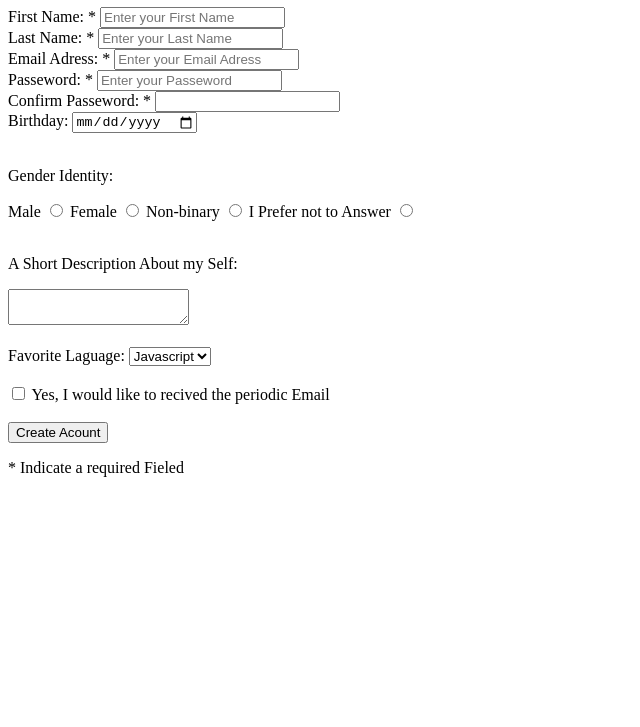
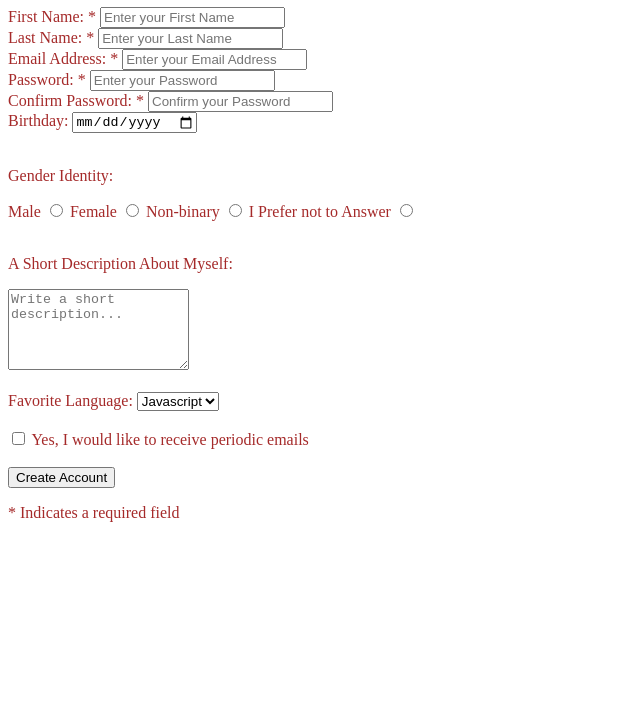
Before and after one commit to Mounir-ben-ammar/Web_Fundamentals, a plain HTML site: page Week_1/Day_1/Practice/Registration_Form.html in a window 1280 px wide. Shown: the part 73-800 px from the top of the page, without its empty margins (0-640 px from the left). Drawn offline with Linux system fonts and the light colour scheme.

Commit message:
Text Styling

```diff
--- a/Week_1/Day_1/Practice/Registration_Form.html
+++ b/Week_1/Day_1/Practice/Registration_Form.html
@@ -4,97 +4,99 @@
     <meta charset="UTF-8">
     <meta name="viewport" content="width=device-width, initial-scale=1.0">
     <title>Registration Form</title>
+    <style>
+        body {
+            color: rgb(199, 156, 27);
+        }
+        div {
+            color: brown;
+        }
+    </style>
 </head>
 <body>
 
+   <form action="#" method="POST">
+       <div>
+            <h1>Registration Form</h1>
+            <label for="first-name"> First Name: * </label>
+            <input type="text" id="first-name" name="first-name" placeholder="Enter your First Name" required>
+       </div>
 
        <div>
-        <h1>Resgistration Form</h1>
-        <label> First Name: * </label>
-        <input type="text" placeholder="Enter your First Name">
+            <label for="last-name"> Last Name: * </label>
+            <input type="text" id="last-name" name="last-name" placeholder="Enter your Last Name" required>
        </div>
 
+       <div>
+            <label for="email"> Email Address: * </label>
+            <input type="email" id="email" name="email" placeholder="Enter your Email Address" required>
+       </div>
 
        <div>
-        <label> Last Name: * </label>
-        <input type="text" placeholder="Enter your Last Name">
+            <label for="password"> Password: * </label>
+            <input type="password" id="password" name="password" placeholder="Enter your Password" required>
        </div>
 
+       <div>
+            <label for="confirm-password"> Confirm Password: * </label>
+            <input type="password" id="confirm-password" name="confirm-password" placeholder="Confirm your Password" required>
+       </div>
 
        <div>
-        <label> Email Adress: * </label>
-        <input type="text" placeholder="Enter your Email Adress">
-   </div>
-
-
-   <div>
-        <label> Passeword: * </label>
-        <input type="password" placeholder="Enter your Passeword">
-   </div>
-
-
-   <div>
-        <label> Confirm Passeword: * </label>
-        <input type="password">
-   </div>
-
-
-   <div>
-        <label> Birthday:  </label>
-        <input type="date" placeholder="Enter your Birthday">
+            <label for="birthday"> Birthday: </label>
+            <input type="date" id="birthday" name="birthday">
        </div>
        <br>
 
        <div>
            <p>Gender Identity:</p>
+           <label for="male"> Male </label>
+           <input type="radio" id="male" name="gender" value="male">
+
+
+           <label for="female"> Female </label>
+           <input type="radio" id="female" name="gender" value="female">
+
+
+           <label for="non-binary"> Non-binary </label>
+           <input type="radio" id="non-binary" name="gender" value="non-binary">
+
+
+           <label
+           "no-answer"> I Prefer not to Answer </label>
+           <input type="radio" id="no-answer" name="gender" value="no-answer">
        </div>
-
-   <Div>
-        <label> Male </label>
-        <input type="radio">
-        <label> Female </label>
-        <input type="radio">
-        <label> Non-binary </label>
-        <input type="radio">
-        <label> I Prefer not to Answer </label>
-        <input type="radio">
-   </Div>
-
        <br>
 
        <div>
-    <p>A Short Description About my Self:</p>
-    <textarea name="text"></textarea>
+           <p>A Short Description About Myself:</p>
+           <textarea name="description" rows="5" placeholder="Write a short description..."></textarea>
        </div>
-
        <br>
 
        <div>
-    <label for="Favorite Laguage">Favorite Laguage:</label>
-
-    <select name="language">
+           <label for="favorite-language">Favorite Language:</label>
+           <select id="favorite-language" name="language">
                <option value="Javascript">Javascript</option>
+               <option value="Python">Python</option>
+               <option value="Java">Java</option>
+               <option value="C++">C++</option>
            </select>
        </div>
-
        <br>
 
        <div>
-    <input type="checkbox">
-    <label for="Yes, I would like to recived the periodic Email">Yes, I would like to recived the periodic Email</label>
+           <input type="checkbox" id="subscribe" name="subscribe">
+           <label for="subscribe">Yes, I would like to receive periodic emails</label>
        </div>
-
        <br>
 
        <div>
-    <input type="submit" value="Create Acount">
+           <input type="submit" value="Create Account">
            <br>
-    <p>* Indicate a required Fieled</p>
+           <p>* Indicates a required field</p>
        </div>
-
-
-
-
+   </form>
 
 </body>
 </html>
```
Also changed, not shown: Week_1/Day_2/Practice/Index.html (added, +23 -0 lines), Week_1/Day_2/Practice/Style.css (added, +45 -0 lines). Lines whose indentation alone changed are shown as unchanged.
